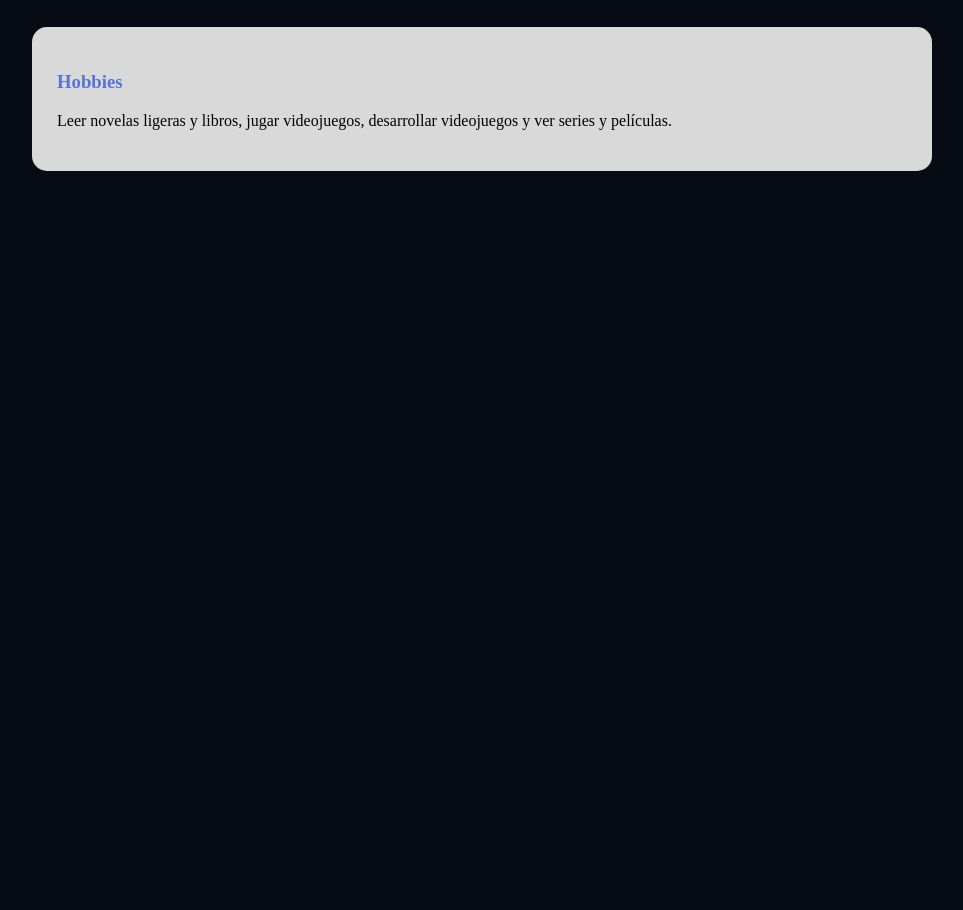
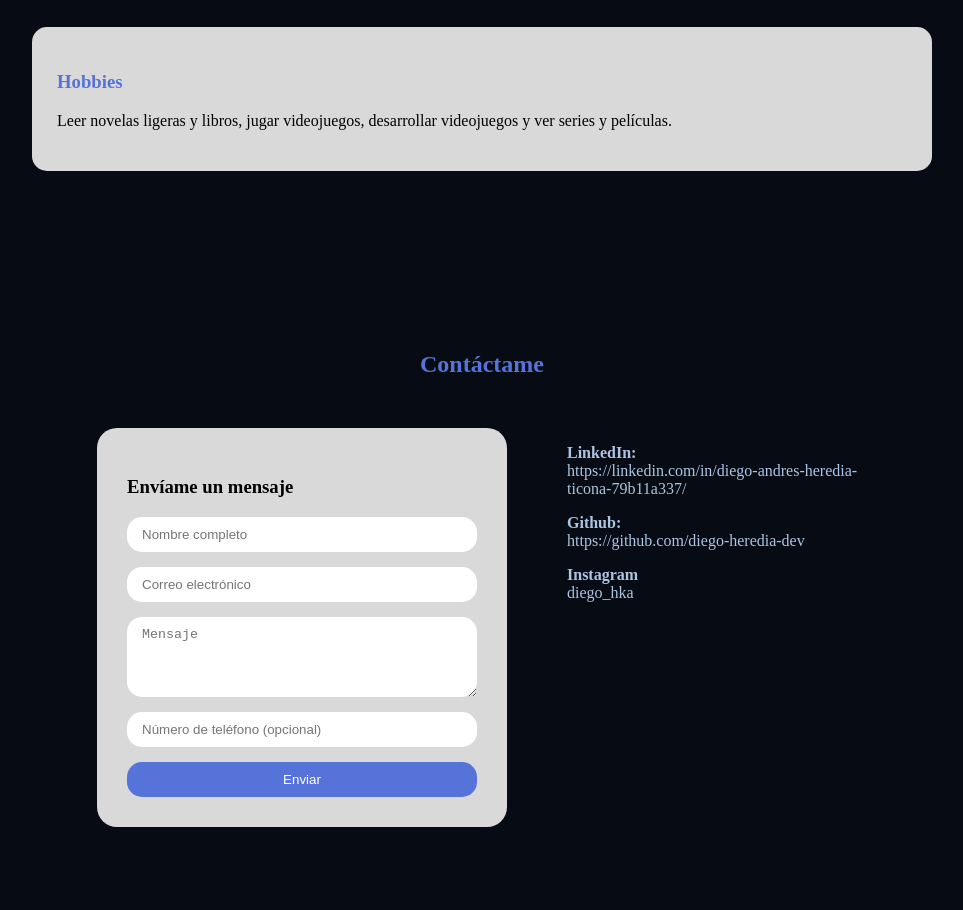
Before and after one commit to diego-heredia-dev/isw-233-daht, a plain HTML site: page Code/index.html in a window 1280 px wide. Shown: the part 3090-4000 px from the top of the page, without its empty margins (158-1121 px from the left). Before the commit the page ends 3349 px from the top, so only its background shows below. Drawn offline with Linux system fonts and the light colour scheme.

Commit message:
Agregando seccion Contáctame

```diff
--- a/Code/index.html
+++ b/Code/index.html
@@ -177,5 +177,39 @@
         </div>
     </section>
 
+    <section class="contact-me">
+        <h2>Contáctame</h2>
+
+        <div class="contact-me-container">
+            <div class="contact-me-form">
+
+                <h3>Envíame un mensaje</h3>
+
+                <form>
+                    <input type="text" placeholder="Nombre completo" required>
+                    <input type="email" placeholder="Correo electrónico" required>
+                    <textarea placeholder="Mensaje" rows="4" required></textarea>
+                    <input type="text" placeholder="Número de teléfono (opcional)">
+
+                    <button type="submit">Enviar</button>
+                </form>
+            </div>
+
+            <div class="contact-me-info">
+                <p>
+                    <strong>LinkedIn:</strong><br>
+                    https://linkedin.com/in/diego-andres-heredia-ticona-79b11a337/
+                </p>
+                <p>
+                    <strong>Github:</strong><br>
+                    https://github.com/diego-heredia-dev
+                </p>
+                <p>
+                    <strong>Instagram</strong><br>
+                    diego_hka
+                </p>
+            </div>
+        </div>
+    </section>
 </body>
 </html>
--- a/Code/styles.css
+++ b/Code/styles.css
@@ -195,3 +195,60 @@ img {
     padding: 25px;
     border-radius: 15px;
 }
+
+.contact-me {
+    padding: 80px 60px;
+}
+
+.contact-me h2 {
+    text-align: center;
+    margin-bottom: 50px;
+}
+
+.contact-me-container {
+    display: flex;
+    justify-content: center;
+    gap: 60px;
+    flex-wrap: wrap;
+}
+
+.contact-me-form {
+    background-color: #D9D9D9;
+    padding: 30px;
+    border-radius: 20px;
+    width: 350px;
+    color: black;
+}
+
+.contact-me-form form {
+    display: flex;
+    flex-direction: column;
+    gap: 15px;
+}
+
+.contact-me-form input,
+.contact-me-form textarea {
+    padding: 10px 15px;
+    border-radius: 15px;
+    border: none;
+    outline: none;
+}
+
+.contact-me-form button {
+    background-color: #5573D9;
+    color: white;
+    border: none;
+    padding: 10px;
+    border-radius: 15px;
+    cursor: pointer;
+    transition: 0.3s;
+}
+
+.contact-me-form button:hover {
+    background-color: #3b5bdb;
+}
+
+.contact-me-info {
+    max-width: 300px;
+    color: #ACC5E3;
+}
```
